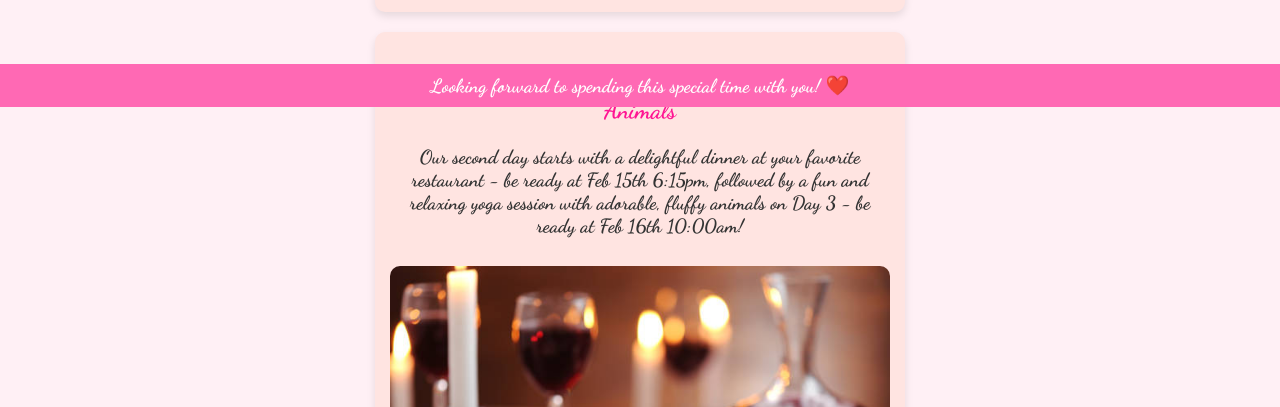
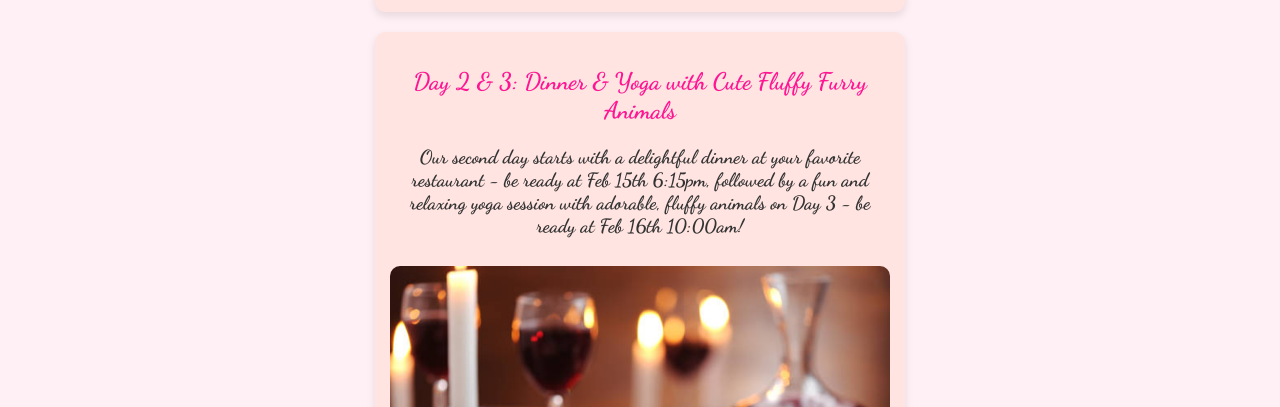
Before and after one commit to whosyourvalentine/whatwouldidowithoutyou1622, a plain HTML site: page valentines_events.html in a window 1280 px wide. Shown: the part 693-1100 px from the top of the page. Drawn offline with Linux system fonts and the light colour scheme.

Commit message:
Update valentines_events.html

```diff
--- a/valentines_events.html
+++ b/valentines_events.html
@@ -67,15 +67,6 @@
             background-color: #ff69b4;
         }
 
-        footer {
-            background-color: #ff69b4;
-            color: white;
-            padding: 10px 0;
-            position: fixed;
-            width: 100%;
-            bottom: 0;
-            font-size: 1.2em;
-        }
 
         /* Floating Hearts Animation */
         .heart {
@@ -125,9 +116,7 @@
         </section>
         <a href="riddle.html" class="btn">Guess What Else?</a>
     </div>
-    <footer>
-        Looking forward to spending this special time with you! ❤️
-    </footer>
+
 
     <script>
         function createHeart() {
```
